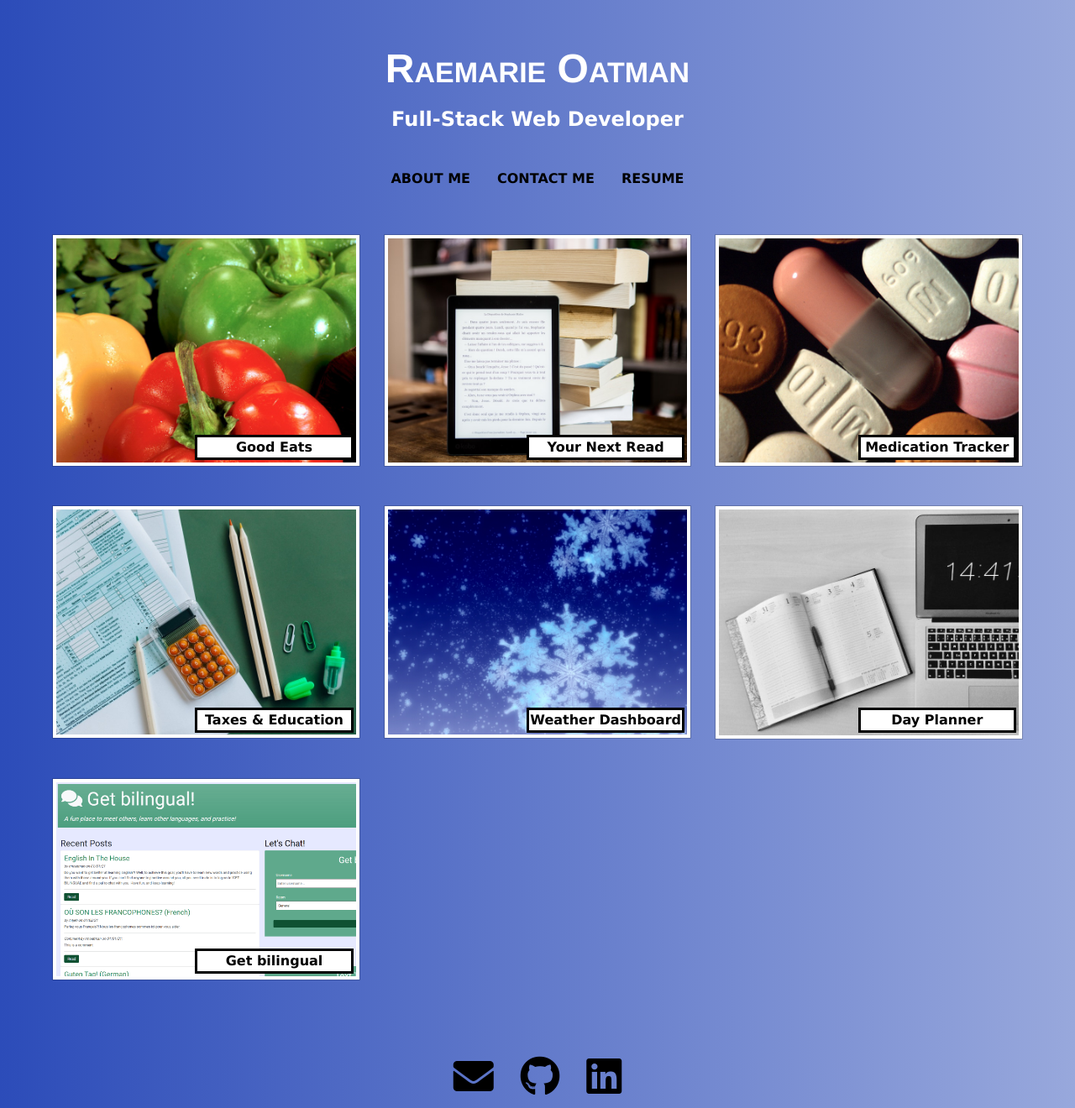
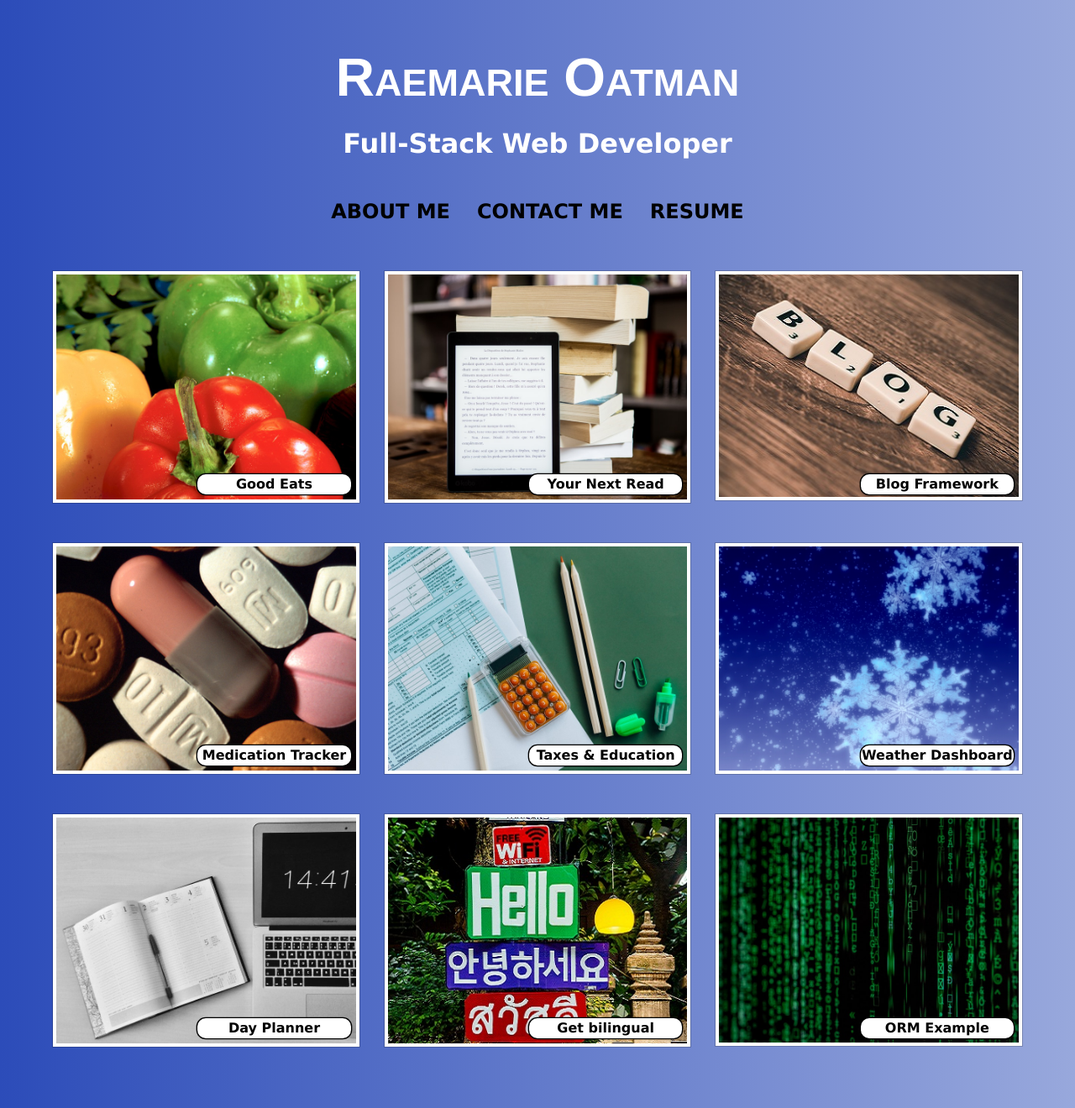
Before and after one commit to rmoatman/Raemarie_Oatman_Portfolio, a plain HTML site: page index.html in a window 1280 px wide. Shown: the top 1320 px of the page at 84% size. Drawn offline with Linux system fonts and the light colour scheme.

Commit message:
added ORM Project

```diff
--- a/assets/css/app.css
+++ b/assets/css/app.css
@@ -13,6 +13,7 @@ h1 {
     color: white;
     font-weight: 600;
     font-variant: small-caps;
+    font-size: 4rem;
 }
 
 h3 {
@@ -30,14 +31,14 @@ p {
 }
 
 .headernav-subtitle {
-    font-size: 1.5rem;
+    font-size: 2rem;
     font-weight: 600;
     color: white;
 }
 
 .headernav-link {
     text-transform: uppercase;
-    font-size: 1rem;
+    font-size: 1.5rem;
     font-weight: 600;
     color: var(--blue-color);
 }
@@ -99,13 +100,12 @@ a img:hover {
 /* Bottom right text on cells */
 .bottom-right {
     background-color: white;
-    outline: black;
-    outline-width: 3px;
-    outline-style:solid;
+    box-shadow: 0 0 0 1pt black;
     width:50%;
     position: absolute;
     bottom: 26px;
     right: 10px;
+    border-radius: 10px
   }
 
 /* Styles photo on 404 page */
--- a/index.html
+++ b/index.html
@@ -34,7 +34,7 @@
 
     <!-- Gallery -->
       <div class="grid-container content">
-        <div class ="grid-x grid-margin-x small-up-2 medium-up-3">
+        <div class ="grid-x grid-margin-x large-up-3 small-up-1 medium-up-2">
 
           <div class="cell projectcard">
             <a href="https://rmoatman.github.io/Another-Version-of-Project-1---Good-Eats/#" target="_blank"><img class="thumbnail" src="assets/images/Ingredients.jpg" alt="Three shiny bell peppers (one green, one red, and one yellow) sitting next to broccoli"></a>
@@ -44,6 +44,11 @@
           <div class="cell projectcard">
             <a href="./under_construction.html" target="_self"><img class="thumbnail" src="assets/images/ebooks-by-pexels-perfecto-capucine-1329571.jpg" alt="An ebook reader displaying a page from a book is propped up on a table by a stack of books.  The table is in front of bookshelves filled with books"></a>
             <div class="bottom-right">Your Next Read</div>
+          </div>
+
+          <div class="cell projectcard">
+            <a href="https://blooming-peak-71299.herokuapp.com/" target="_self"><img class="thumbnail" src="assets/images/blog-by-pexels-pixabay-262508.jpg" alt="Close-up of scrabble-like tiles spelling the word BLOG on a wodden table"></a>
+            <div class="bottom-right">Blog Framework</div>
           </div>
 
           <div class="cell projectcard">
@@ -67,8 +72,13 @@
           </div>
 
           <div class="cell projectcard">
-            <a href="https://obscure-beach-62968.herokuapp.com/" target="_blank"><img class="thumbnail" src="assets/images/screenshot_of_get_bilingual.PNG" alt="Image of an a blog-like webpage with multi-lingual blogs on left and chatbox on right."></a>
+            <a href="https://obscure-beach-62968.herokuapp.com/" target="_blank"><img class="thumbnail" src="assets/images/il-vagabiondo-3B5ODR6ddpQ-unsplash.jpg" alt="Image of a street sign displaying Hello in several languages."></a>
             <div class="bottom-right">Get bilingual</div>
+          </div>
+
+          <div class="cell projectcard">
+            <a href="https://github.com/rmoatman/E_Commerce_Back_End" target="_blank"><img class="thumbnail" src="assets/images/data-by-pexels-markus-spiske-1089438.jpg" alt="Image of a black computer screen displaying rows of fuzzy green data."></a>
+            <div class="bottom-right">ORM Example</div>
           </div>
 
         </div>
```
Also changed, not shown: assets/images/blog-by-pexels-pixabay-262508.jpg (added), assets/images/data-by-pexels-markus-spiske-1089438.jpg (added), assets/images/il-vagabiondo-3B5ODR6ddpQ-unsplash.jpg (added), assets/images/jon-tyson-8MMtYM_3xMY-unsplash.jpg (added), assets/images/screenshot_of_good_eats.PNG (added).
